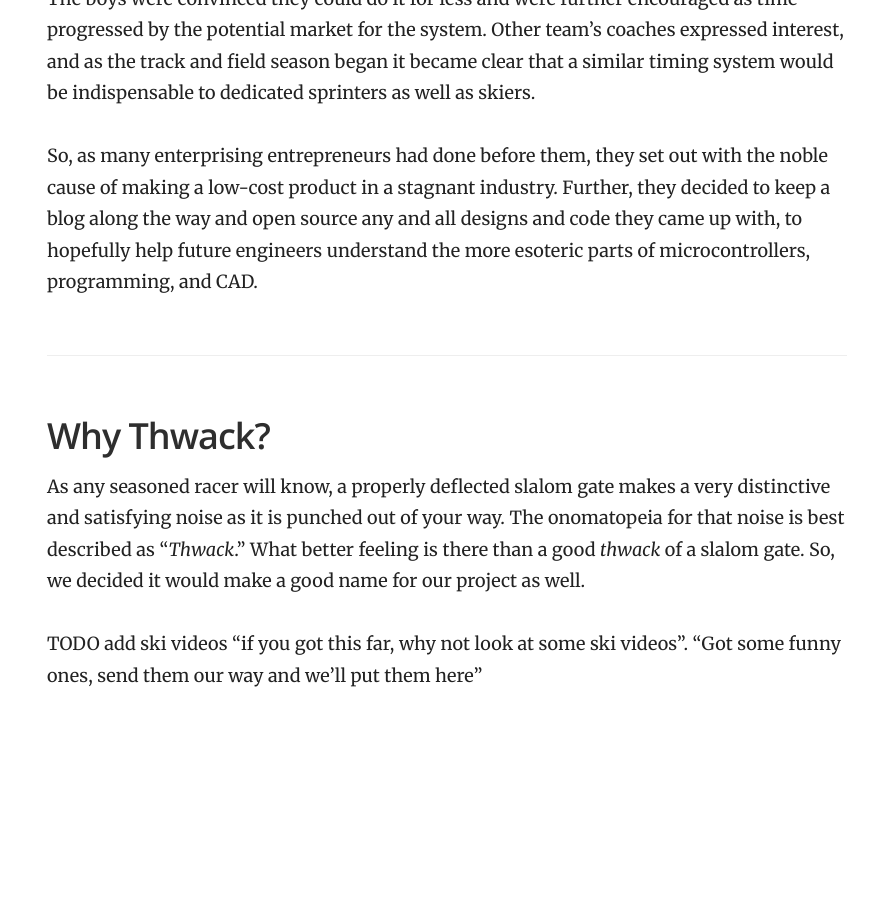
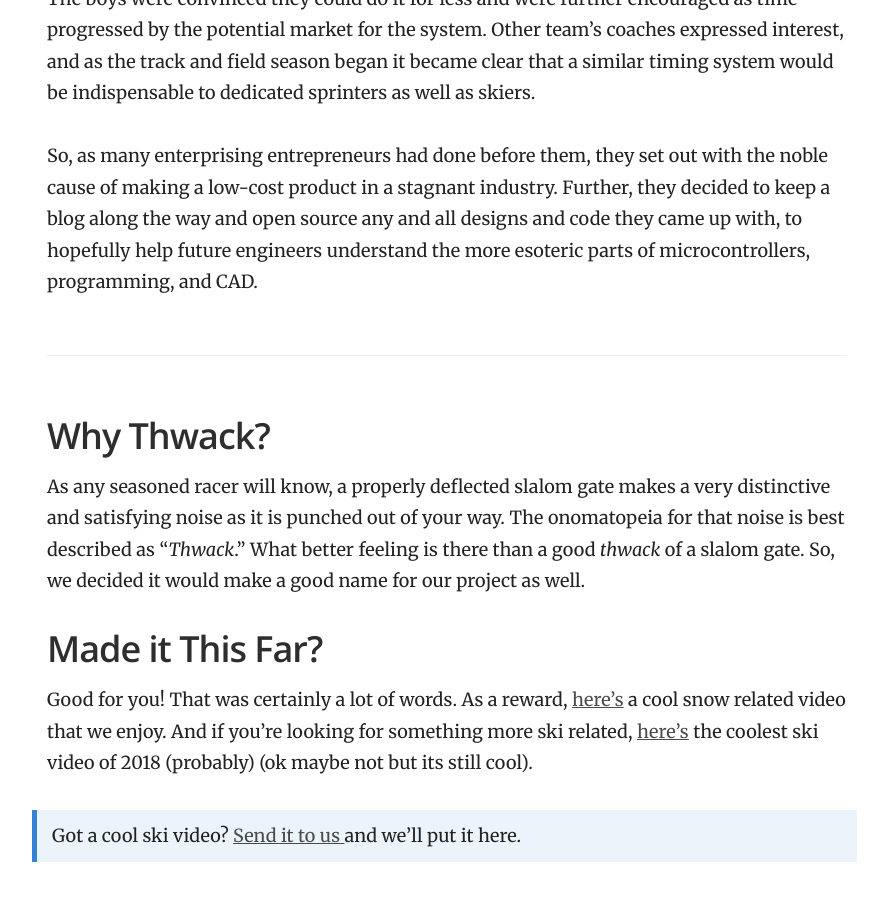
Before and after one commit to P-bibs/ThwackTimingSystems.github.io, a Jekyll site: the page built from index.md, in a window 1280 px wide and 900 px high, scrolled down 2930 px. Shown: the whole window, without its empty margins (343-1231 px from the left). Built offline with Jekyll 4.4.1, drawn with Linux system fonts in a browser that asks for light colours; before the commit the page ends 3673 px from its top, so only the background shows below that.

Commit message:
Added cool videos

```diff
--- a/index.md
+++ b/index.md
@@ -49,4 +49,6 @@
 
 As any seasoned racer will know, a properly deflected slalom gate makes a very distinctive and satisfying noise as it is punched out of your way. The onomatopeia for that noise is best described as "*Thwack*." What better feeling is there than a good *thwack* of a slalom gate. So, we decided it would make a good name for our project as well.
 
-TODO add ski videos "if you got this far, why not look at some ski videos". "Got some funny ones, send them our way and we'll put them here"
+## Made it This Far?
+Good for you! That was certainly a lot of words. As a reward, [here's](https://www.youtube.com/watch?v=D2SoGHFM18I) a cool snow related video that we enjoy. And if you're looking for something more ski related, [here's](https://www.youtube.com/watch?v=wov1DA-Jtjc) the coolest ski video of 2018 (probably) (ok maybe not but its still cool).
+> Got a cool ski video? <a href="mailto:thwack.timingsystems@gmail.com">Send it to us </a> and we'll put it here.
```
